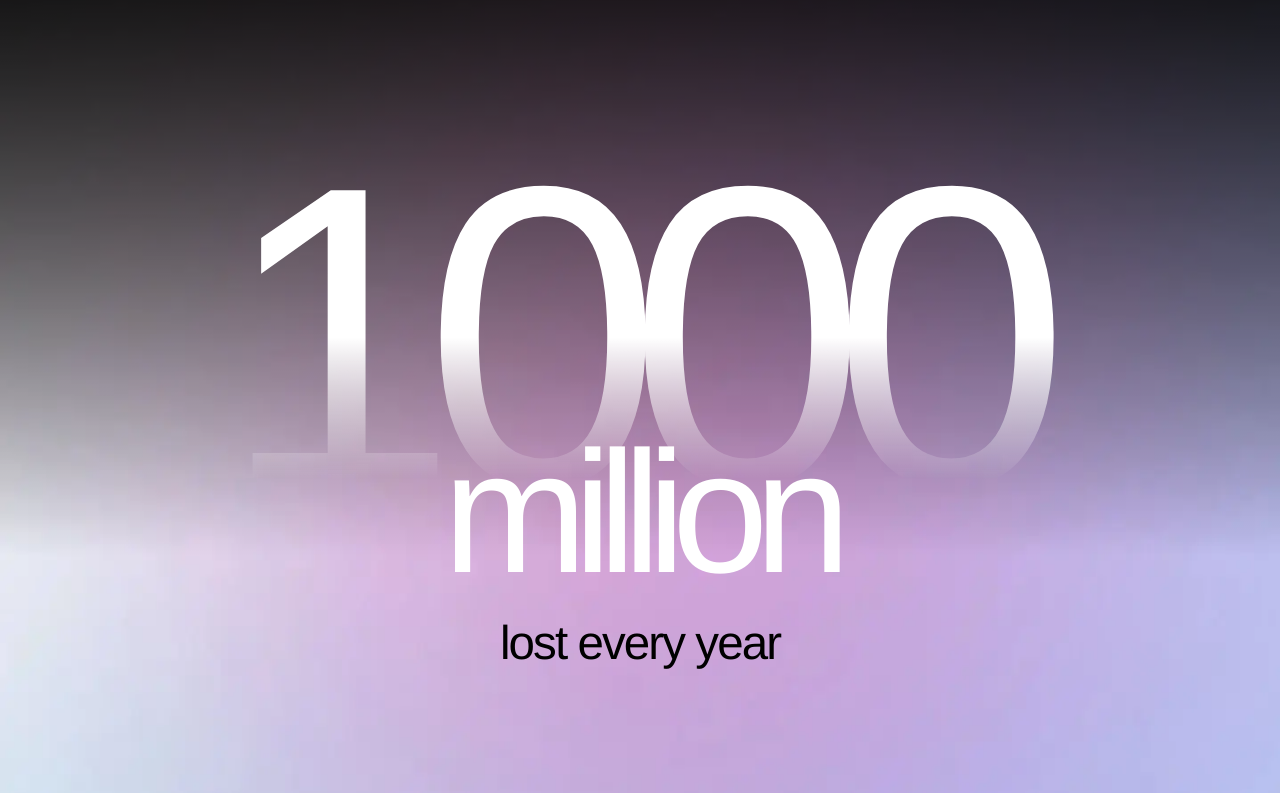
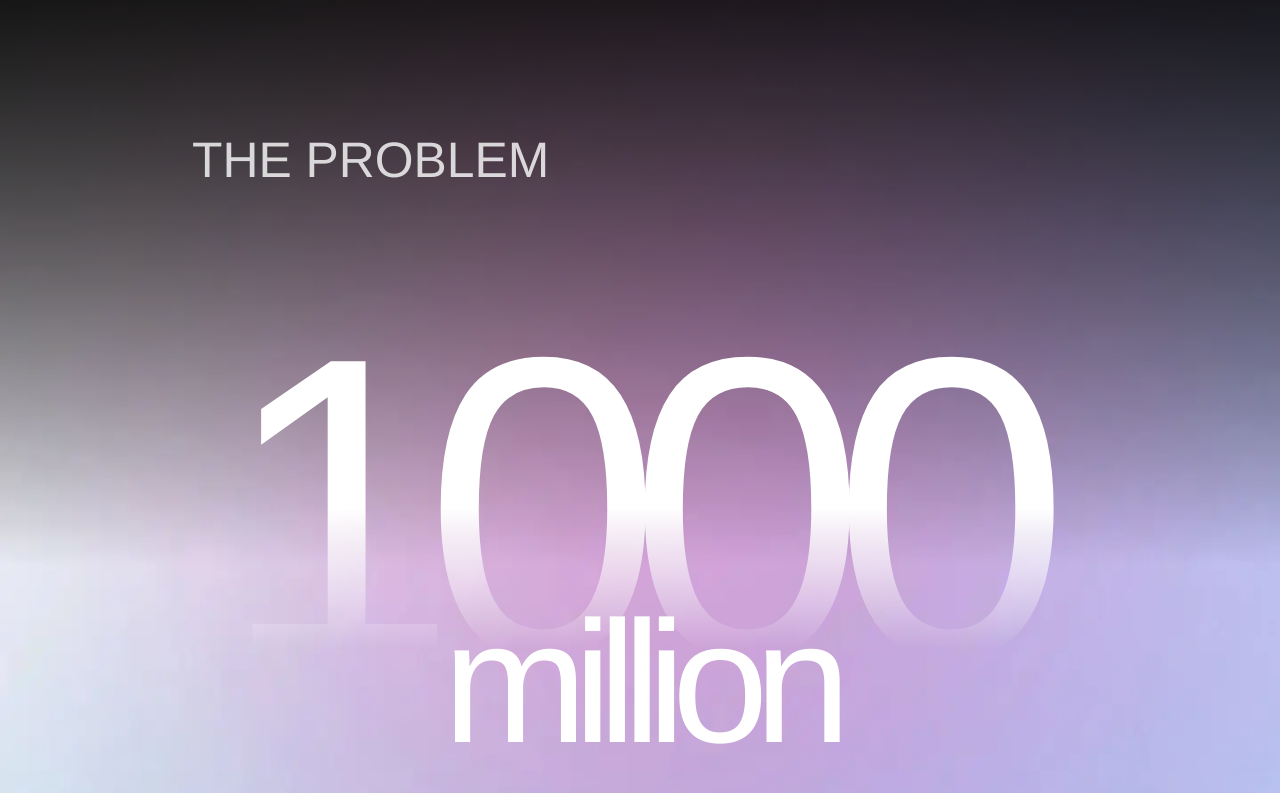
Before and after one commit to DevMysticCode/openproperty_new_website, a React (Vite) app: page / in a window 1280 px wide. Shown: the part 3480-4273 px from the top of the page. Built offline with nearby package versions, Linux system fonts and the light colour scheme.

Commit message:
added heading for stats

```diff
--- a/src/components/Hero.tsx
+++ b/src/components/Hero.tsx
@@ -1,6 +1,8 @@
 import { motion } from 'framer-motion'
 import { useRef } from 'react'
 import ChipsScene from './ChipsScene'
+import AnimatedSection from './AnimatedSection'
+import StaggeredAnimatedSection from './StaggeredAnimatedSection'
 
 export default function Hero() {
   const heroRef = useRef<HTMLElement>(null)
--- a/src/components/StatsSectionNew.tsx
+++ b/src/components/StatsSectionNew.tsx
@@ -28,12 +28,19 @@ export default function StatsSectionNew({ delay = 0 }: StatsSectionProps) {
       />
 
       {/* Main content */}
+
       <motion.div
         initial={{ opacity: 0, y: 20 }}
         animate={{ opacity: 1, y: 0 }}
         transition={{ duration: 1, delay, ease: [0.23, 1, 0.32, 1] }}
         className="container relative z-20 flex flex-col items-center pb-20 pt-32 md:pb-52 md:pt-80 mx-auto"
       >
+        <div className="flex flex-col items-start first:pb-30 md:first:pb-24 w-full max-w-4xl">
+          <h1 className="text-white/80 font-light text-heading text-left">
+            THE PROBLEM
+          </h1>
+        </div>
+
         {/* First item - kept as is with original sizes */}
         <div className="flex flex-col items-center first:pb-30 md:first:pb-36">
           <p
--- a/src/index.css
+++ b/src/index.css
@@ -598,3 +598,7 @@ html * {
 .text-18 {
   font-size: 18px;
 }
+
+.text-heading {
+  font-size: clamp(1.88rem, 3.87vw + 0.02rem, 3.5rem);
+}
```
